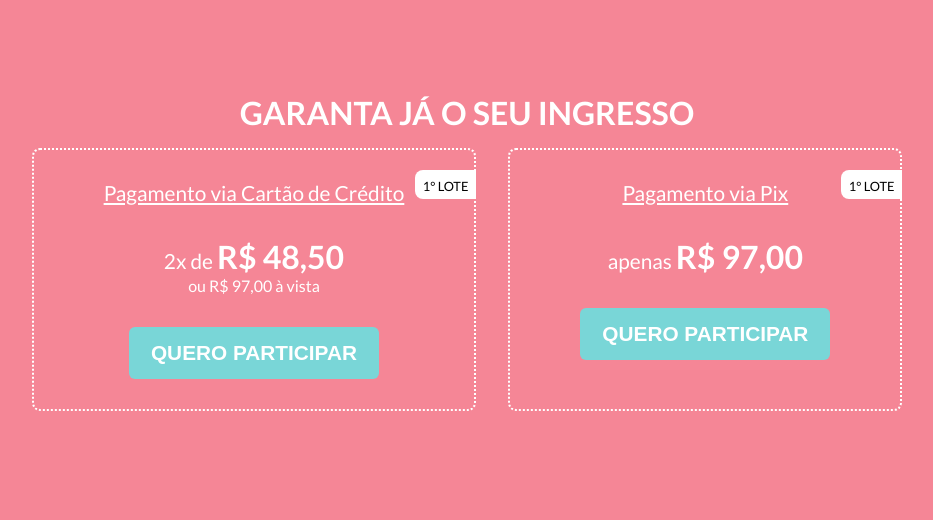
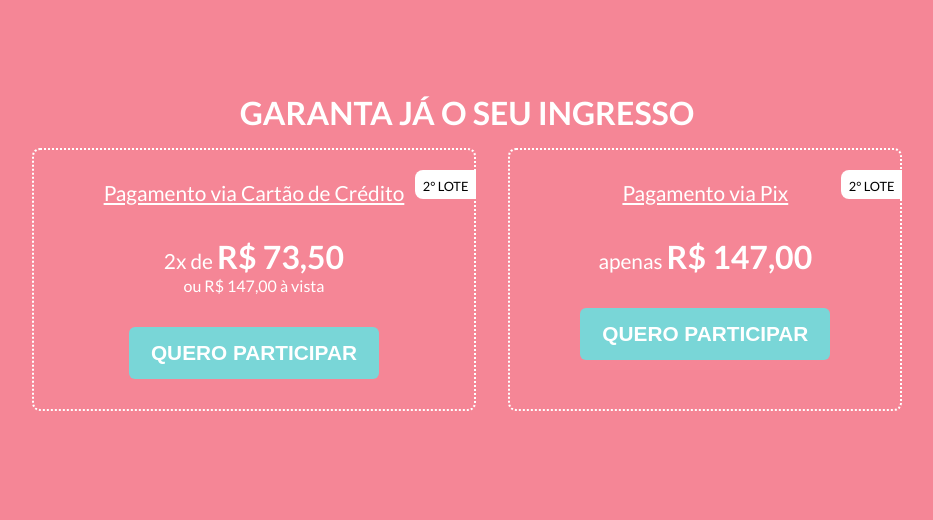
Before and after one commit to patrickhpgc/conexaoEmpreendedora, a PHP site: page / in a window 1280 px wide. Shown: the part 5361-5881 px from the top of the page, without its empty margins (173-1106 px from the left). Run offline with PHP 8.4, Linux system fonts and the light colour scheme; some libraries are stand-ins or nearby versions.

Commit message:
payment[change payment]

```diff
--- a/index.php
+++ b/index.php
@@ -448,29 +448,29 @@
                     <p class="text-2">
                         <u>Pagamento via Cartão de Crédito</u>
                     </p>
-                    <p class="text-2 mt-3">2x de <span class="text-4 text-bold">R$ 48,50</span></p>
-                    <p class="text-1">ou R$ 97,00 à vista</p>
+                    <p class="text-2 mt-3">2x de <span class="text-4 text-bold">R$ 73,50</span></p>
+                    <p class="text-1">ou R$ 147,00 à vista</p>
                     <a href="https://www.asaas.com/c/312002267176" target="_blank">
                         <button class="btn btn-secondary mt-3">
                             <span class="text-2 text-bold">QUERO PARTICIPAR</span>
                         </button>
                     </a>
                     <div class="div-lote">
-                        <span class="text-0 text-regular">1° LOTE</span>
+                        <span class="text-0 text-regular">2° LOTE</span>
                     </div>
                 </div>
                 <div class="card-payment">
                     <p class="text-2">
                         <u>Pagamento via Pix</u>
                     </p>
-                    <p class="text-2 mt-3">apenas <span class="text-4 text-bold">R$ 97,00</span></p>
-                    <a href="https://nubank.com.br/cobranca/JadxXXFRDs11248i" target="_blank">
+                    <p class="text-2 mt-3">apenas <span class="text-4 text-bold">R$ 147,00</span></p>
+                    <a href="https://nubank.com.br/cobranca/JtwHOFUG9P11248i" target="_blank">
                         <button class="btn btn-secondary mt-3">
                             <span class="text-2 text-bold">QUERO PARTICIPAR</span>
                         </button>
                     </a>
                     <div class="div-lote">
-                        <span class="text-0 text-regular">1° LOTE</span>
+                        <span class="text-0 text-regular">2° LOTE</span>
                     </div>
                 </div>
             </div>
```
